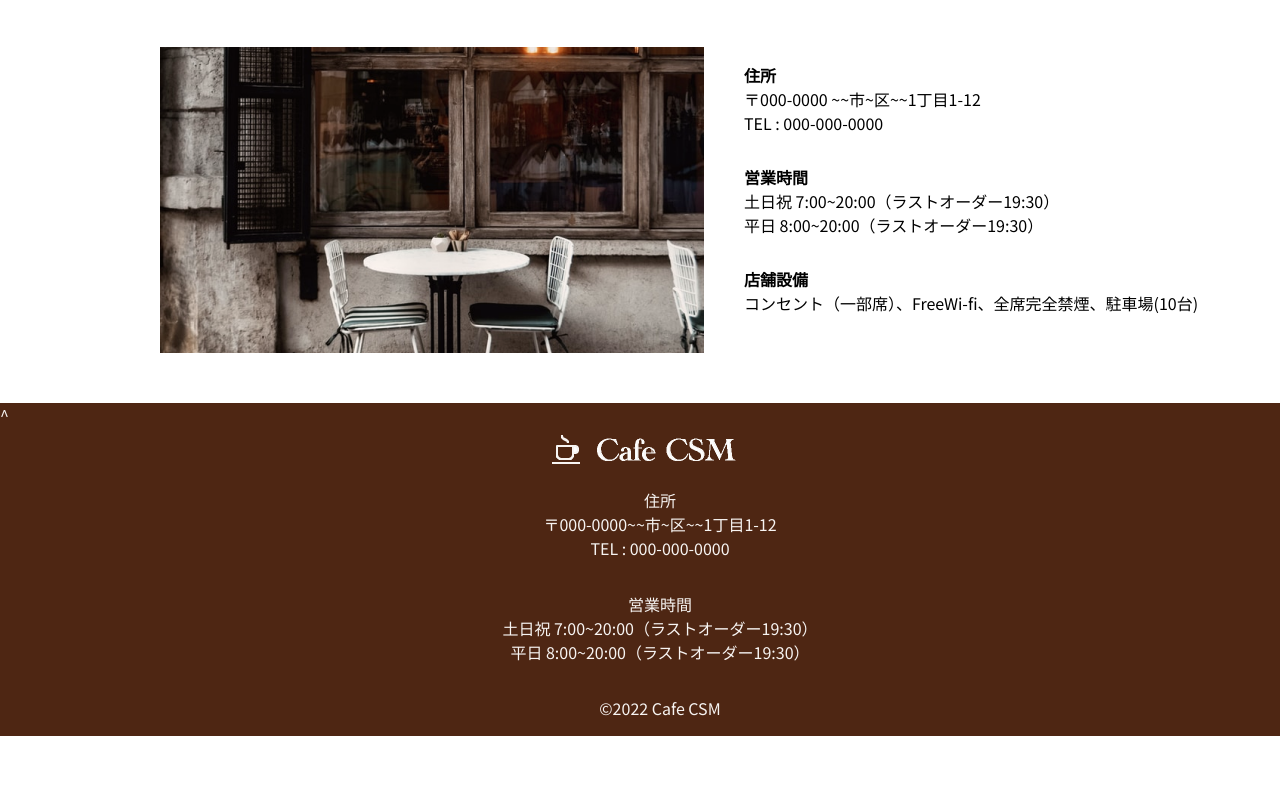
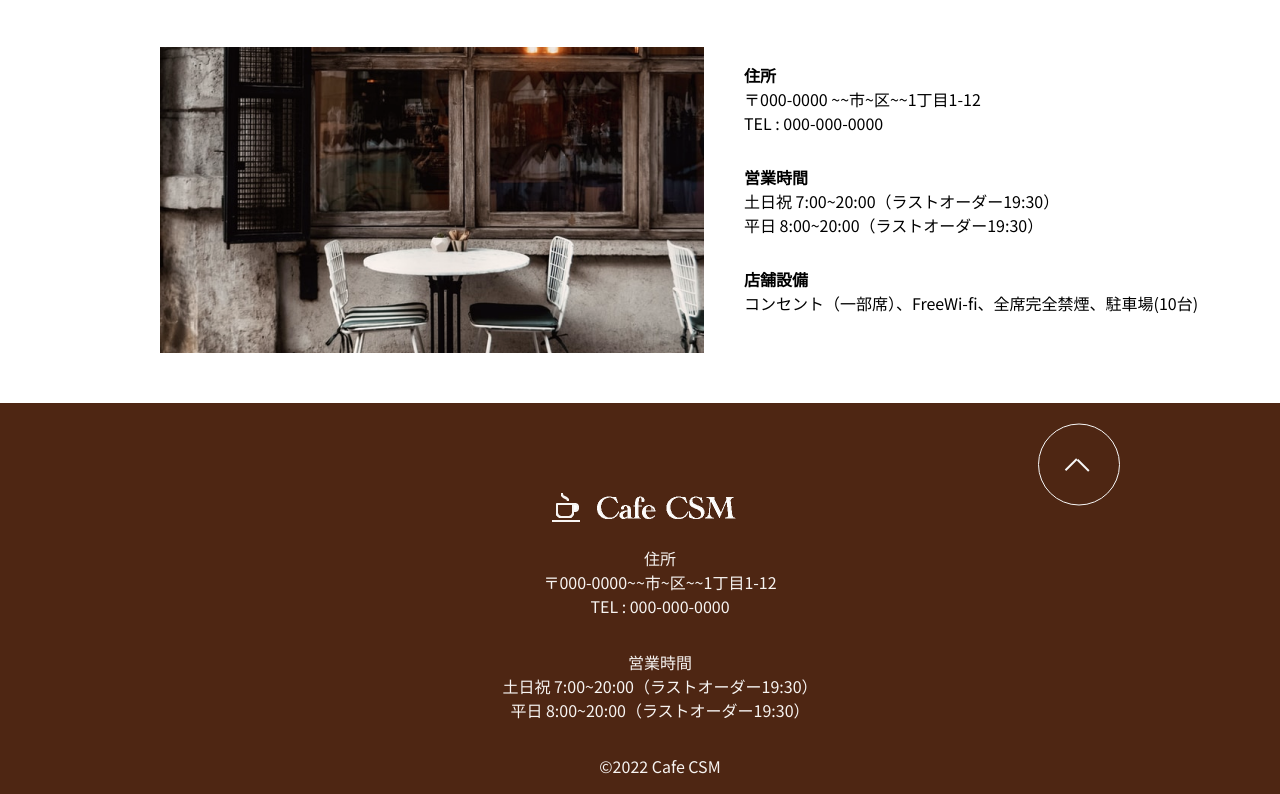
Before and after one commit to Yuto-A2/HTML-practice1, a plain HTML site: page index.html in a window 1280 px wide. Shown: the part 5253-6047 px from the top of the page. Before the commit the page ends 5989 px from the top, so only its background shows below. Drawn offline with Linux system fonts and the light colour scheme.

Commit message:
added new

```diff
--- a/css/style.css
+++ b/css/style.css
@@ -332,6 +332,36 @@ nav li {
 
 
 /*footer*/
+.upperDirection {
+    margin-right: 160px;
+    margin-left: auto;
+    transform: translateY(25%);
+    border: solid 1px #F7F7F7;
+    border-radius: 50px;
+    width: 80px;
+    height: 80px;
+}
+
+.upperLeft {
+    border-left: solid 2px #F7F7F7;
+    width: 8px;
+    height: 16px;
+    transform: rotate(45deg);
+    position: relative;
+    margin-top: 35px;
+    margin-left: 30px;
+}
+
+.upperRight {
+    border-left: solid 2px #F7F7F7;
+    width: 8px;
+    height: 16px;
+    transform: rotate(-45deg);
+    position: relative;
+    margin-left: 42px;
+    margin-top: -21px;
+}
+
 footer {
     background: #4E2613;
     color: #F7F4F2;
--- a/index.html
+++ b/index.html
@@ -178,7 +178,9 @@
 
 <!--footer-->
 <footer>
-    <div class="upperDirection">^</div>
+    <div class="upperDirection">
+    <div class="upperLeft"></div>
+    <div class="upperRight"></div></div>
     <div class="footerContainer">
       <div class="footerBox1">
        <img src="img/logo.png" alt="logo">
```
